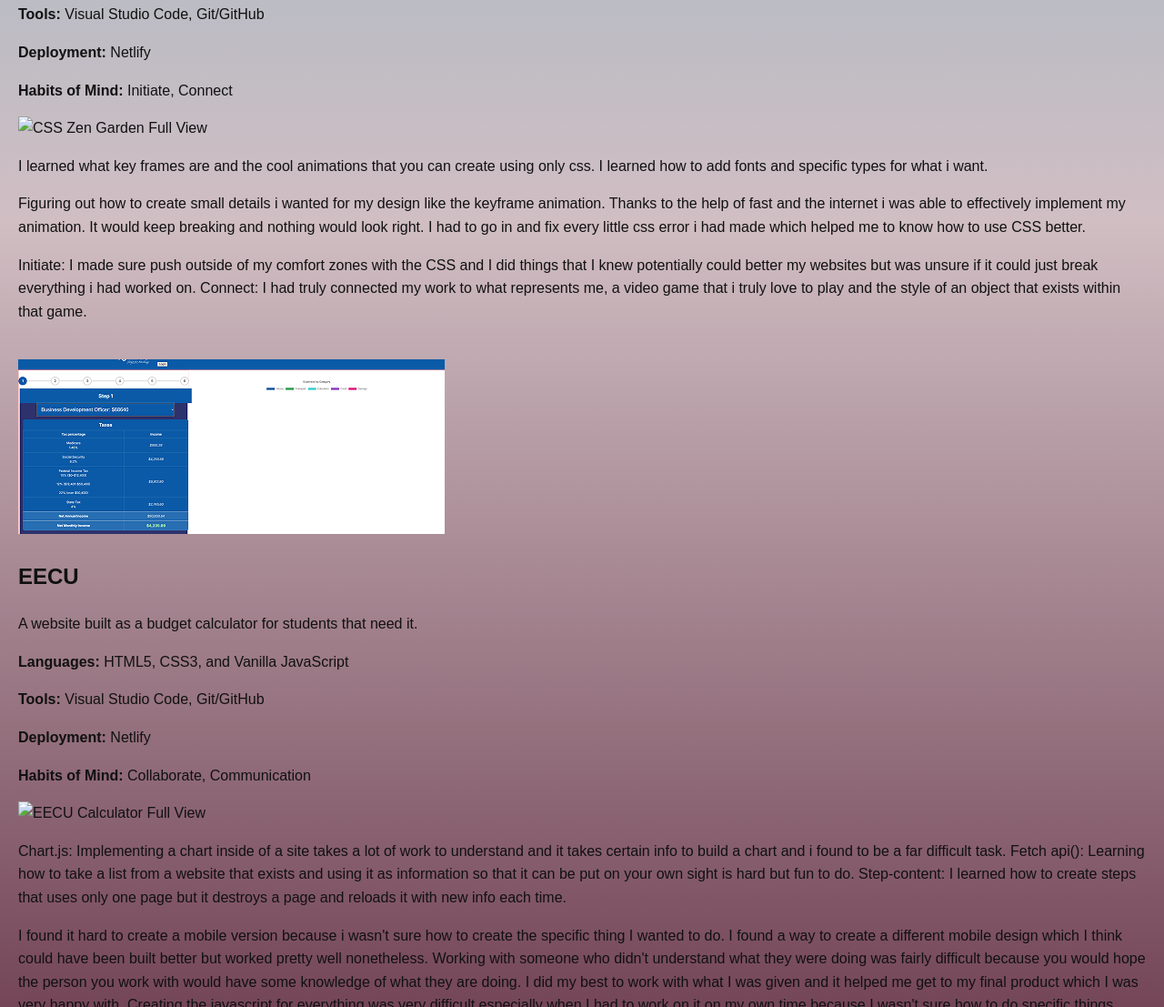
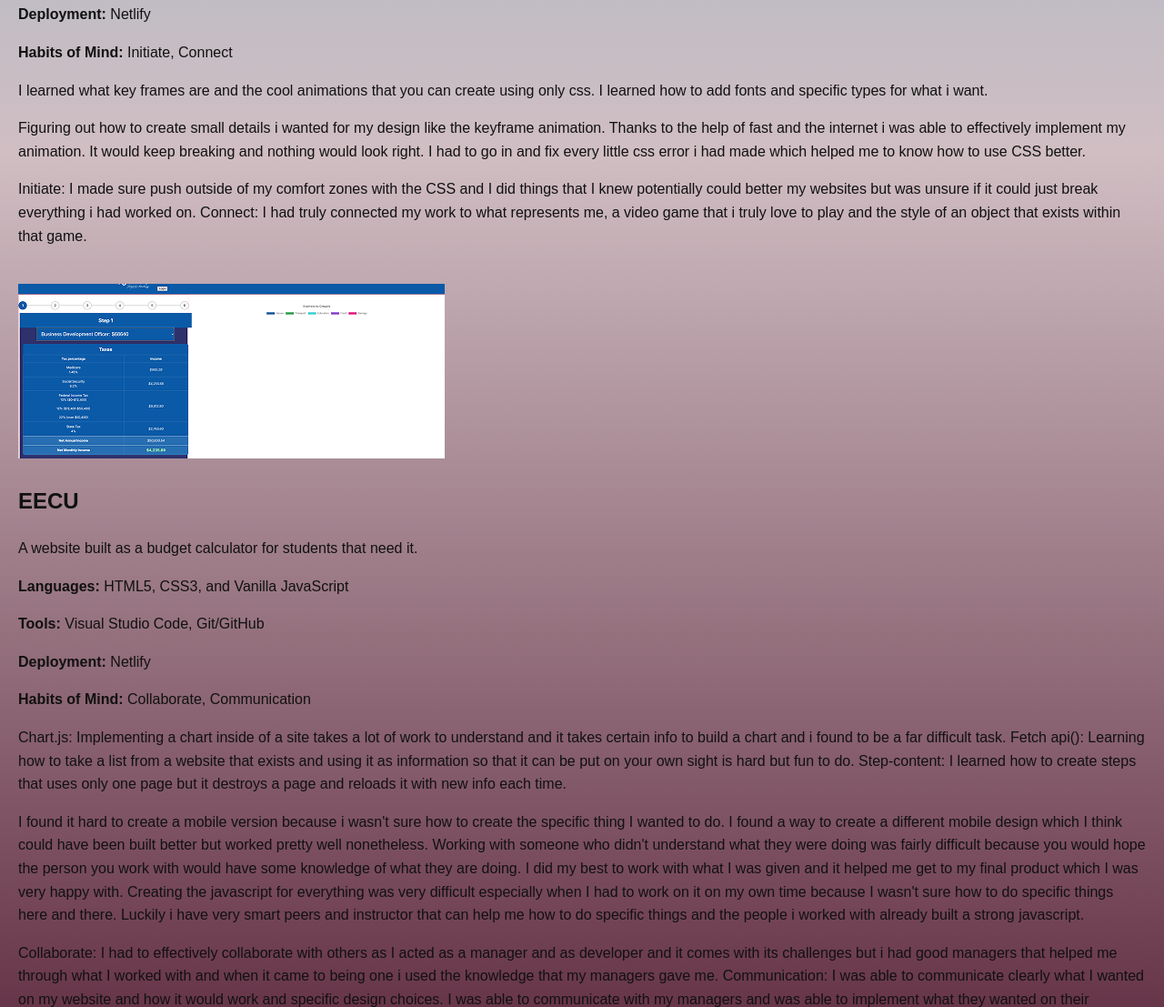
Before and after one commit to CartWebApp/personal-portfolio-Bigounce016, a plain HTML site: page individualprojects.html in a window 1280 px wide. Shown: the part 1376-2483 px from the top of the page at 91% size. Drawn offline with Linux system fonts and the light colour scheme.

Commit message:
no images

```diff
--- a/individualprojects.html
+++ b/individualprojects.html
@@ -37,7 +37,6 @@
           <p><strong>Tools:</strong> Visual Studio Code, Git/GitHub, Adobe Firefly</p>
           <p><strong>Deployment:</strong> Netlify</p>
           <p><strong>Habits of Mind:</strong> Persistence, Communication</p>
-    <img src="" alt="Bioshield Full View" >
     <p>AI proficiency: in the field of web development and computer science AI will now be playing a huge part. Javascript: what it would look like and what cool things it can do like a cart function.</p>
     <p>We tried to get a good design down for our site and we didn't really exactly know what we wanted so we went with the flow. We were able to get good responses from AI that showed exactly what we wanted from our site and we just kept building and building. AI changed a lot of things during the process and so we had to keep fixing things that broke. We learned to give AI the full code which significantly lessened the problems that we had during our project. We couldn't get good images from the AI image generator that we used and had trouble with what we wanted the product to look like. We used AI to give us prompts so that we could get good useful pictures and they were perfect for our site.</p>
     <p>Persistence: When I had to keep going through and making sure the full code got updated and not just parts of it shows that i don't seem to stop working till I get what I want. Communication: I communicated effectively with the partner I worked with and he helped make sure that the codes little problems were fixed and if helped create a better product.</p>
@@ -51,7 +50,6 @@
           <p><strong>Tools:</strong> Visual Studio Code, Git/GitHub</p>
           <p><strong>Deployment:</strong> Netlify</p>
           <p><strong>Habits of Mind:</strong> Initiate, Connect</p>
-    <img src="zengarden-screenshot.png" alt="CSS Zen Garden Full View" >
     <p>I learned what key frames are and the cool animations that you can create using only css. I learned how to add fonts and specific types for what i want.</p>
     <p>Figuring out how to create small details i wanted for my design like the keyframe animation. Thanks to the help of fast and the internet i was able to effectively implement my animation. It would keep breaking and nothing would look right. I had to go in and fix every little css error i had made which helped me to know how to use CSS better.</p>
     <p>Initiate: I made sure push outside of my comfort zones with the CSS and I did things that I knew potentially could better my websites but was unsure if it could just break everything i had worked on. Connect: I had truly connected my work to what represents me, a video game that i truly love to play and the style of an object that exists within that game.</p>
@@ -66,7 +64,6 @@
           <p><strong>Tools:</strong> Visual Studio Code, Git/GitHub</p>
           <p><strong>Deployment:</strong> Netlify</p>
           <p><strong>Habits of Mind:</strong> Collaborate, Communication</p>
-    <img src="eecu-screenshot.png" alt="EECU Calculator Full View" >
     <p>Chart.js: Implementing a chart inside of a site takes a lot of work to understand and it takes certain info to build a chart and i found to be a far difficult task. Fetch api(): Learning how to take a list from a website that exists and using it as information so that it can be put on your own sight is hard but fun to do. Step-content: I learned how to create steps that uses only one page but it destroys a page and reloads it with new info each time.</p>
     <p>I found it hard to create a mobile version because i wasn't sure how to create the specific thing I wanted to do. I found a way to create a different mobile design which I think could have been built better but worked pretty well nonetheless. Working with someone who didn't understand what they were doing was fairly difficult because you would hope the person you work with would have some knowledge of what they are doing. I did my best to work with what I was given and it helped me get to my final product which I was very happy with. Creating the javascript for everything was very difficult especially when I had to work on it on my own time because I wasn't sure how to do specific things here and there. Luckily i have very smart peers and instructor that can help me how to do specific things and the people i worked with already built a strong javascript.</p>
     <p>Collaborate: I had to effectively collaborate with others as I acted as a manager and as developer and it comes with its challenges but i had good managers that helped me through what I worked with and when it came to being one i used the knowledge that my managers gave me. Communication: I was able to communicate clearly what I wanted on my website and how it would work and specific design choices. I was able to communicate with my managers and was able to implement what they wanted on their websites.</p>
```
